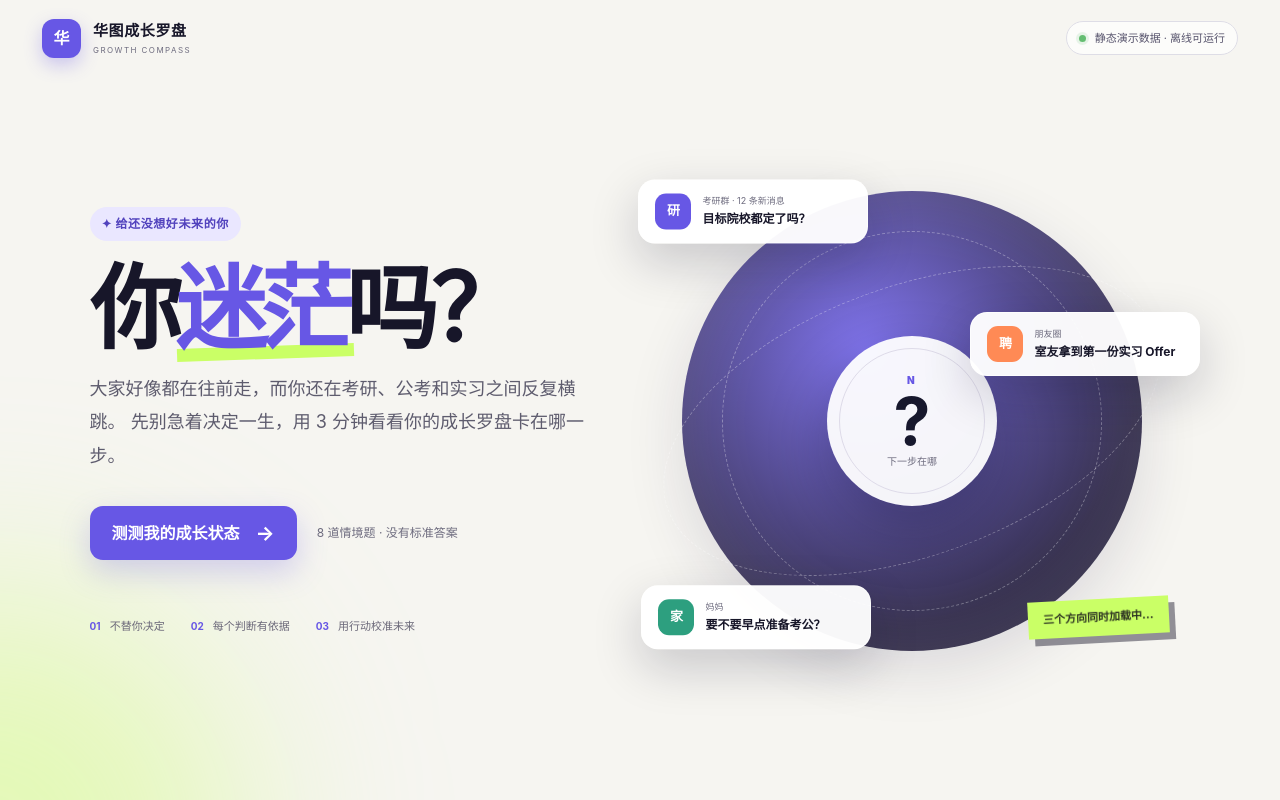
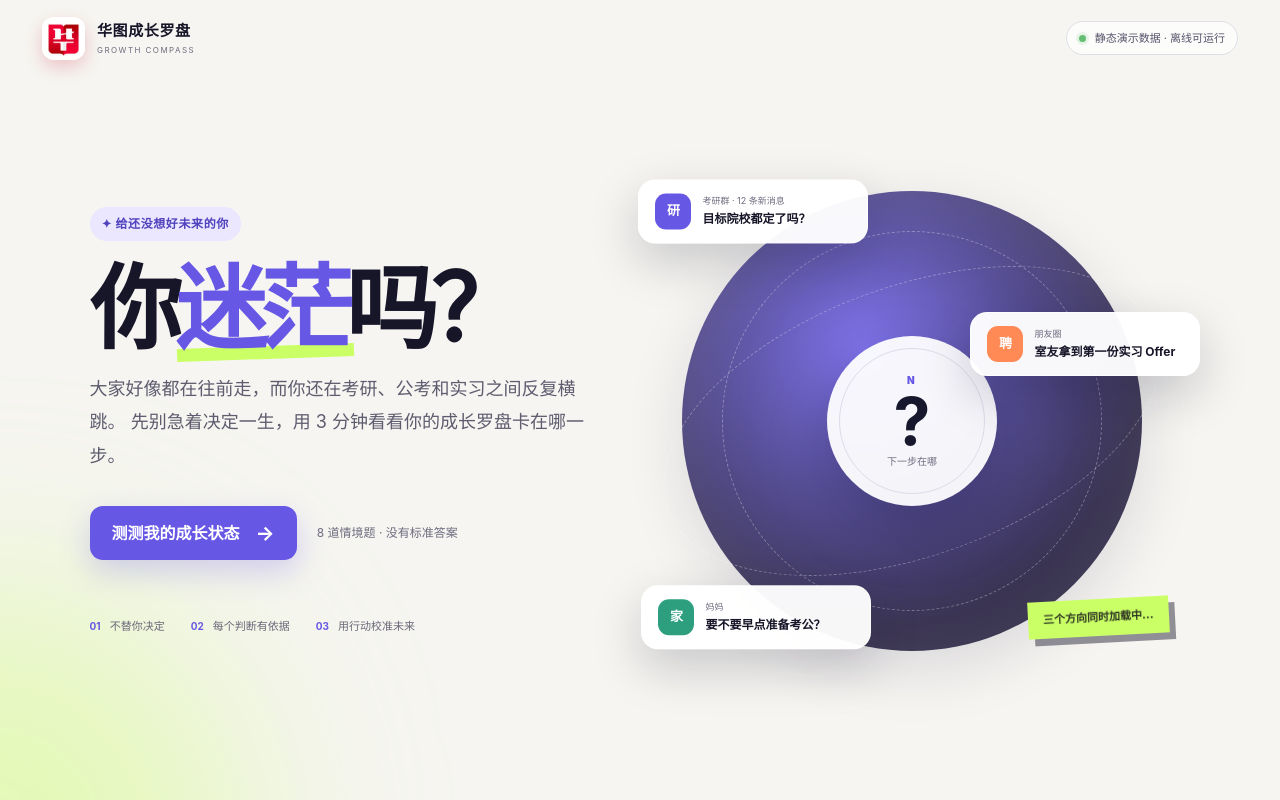
Before and after one commit to Crpdim/huatu-growth-compass, a Next.js app in the folder demo/: page / in a window 1280 px wide. Built offline with nearby package versions, Linux system fonts and the light colour scheme.

Commit message:
feat: use Huatu logo in demo

```diff
--- a/demo/app/globals.css
+++ b/demo/app/globals.css
@@ -40,7 +40,8 @@ button { color: inherit; }
   z-index: 20;
 }
 .brand { border: 0; background: transparent; display: flex; gap: 12px; align-items: center; cursor: pointer; padding: 0; text-align: left; }
-.brand-mark { width: 39px; height: 39px; display: grid; place-items: center; border-radius: 12px; color: white; background: var(--violet); font-weight: 900; box-shadow: 0 7px 18px rgba(103,87,229,.3); }
+.brand-mark { width: 43px; height: 43px; display: grid; place-items: center; overflow: hidden; border-radius: 12px; background: white; box-shadow: 0 7px 18px rgba(193,0,30,.2); }
+.brand-mark img { width: 100%; height: 100%; display: block; object-fit: contain; }
 .brand strong { display: block; font-size: 15px; letter-spacing: .04em; }
 .brand small { display: block; margin-top: 2px; color: var(--muted); font-size: 8px; letter-spacing: .18em; }
 .topbar-actions { display: flex; align-items: center; gap: 12px; }
--- a/demo/app/layout.tsx
+++ b/demo/app/layout.tsx
@@ -5,6 +5,11 @@ export const metadata: Metadata = {
   title: "华图成长罗盘｜AI 大学生成长实验系统",
   description:
     "用 3 分钟看见成长起点，用每一次行动校准未来。体验证据画像、多路径推演、成长实验与动态校准。",
+  icons: {
+    icon: "/logo.png",
+    shortcut: "/logo.png",
+    apple: "/logo.png",
+  },
 };
 
 export default function RootLayout({
--- a/demo/app/page.tsx
+++ b/demo/app/page.tsx
@@ -279,7 +279,9 @@ export default function Home() {
     <main className={`app-shell stage-${stage}`}>
       <header className="topbar">
         <button className="brand" onClick={resetDemo} aria-label="返回首页">
-          <span className="brand-mark">华</span>
+          <span className="brand-mark">
+            <img src="/logo.png" alt="" />
+          </span>
           <span>
             <strong>华图成长罗盘</strong>
             <small>GROWTH COMPASS</small>
```
Also changed, not shown: demo/public/logo.png (added).
